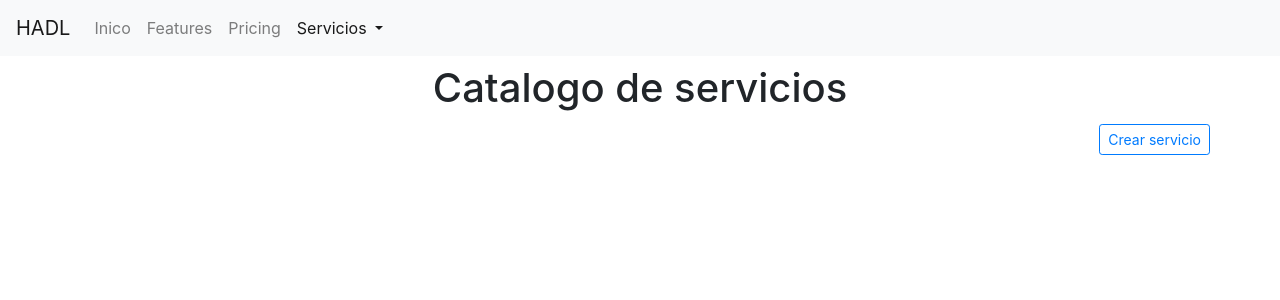
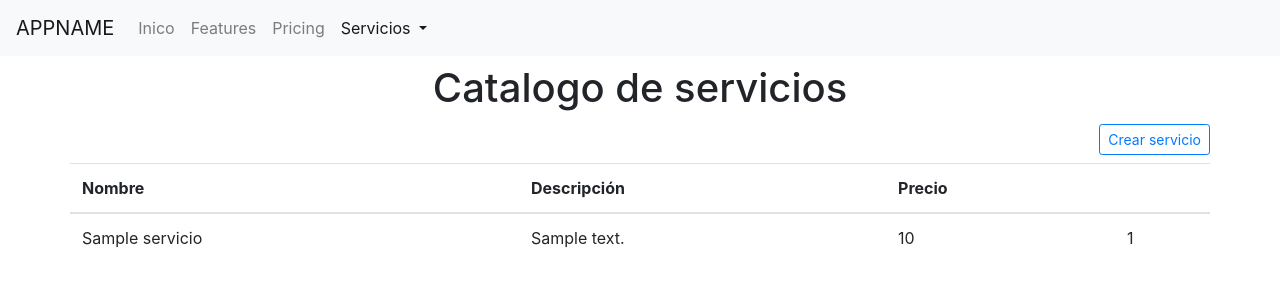
Before and after one commit to Choco1125/HADL, a PHP site: page /HADL/servicios/catalogo in a window 1280 px wide. Shown: the top 300 px of the page. Run offline with PHP 8.4, Linux system fonts and the light colour scheme; the visitor is signed in with stand-in values (Sample User, id 1); tables that the repository leaves empty hold one stand-in row (values such as "Sample post"); some libraries are stand-ins or nearby versions.

Commit message:
Crear servicio

```diff
--- a/Controllers/Servicios.controller.php
+++ b/Controllers/Servicios.controller.php
@@ -11,6 +11,17 @@
         }
 
         public function catalogo(){
+            $this->load_model('Servicio');
+
+            $servicio = new Servicio();
+
+            $this->view->catalogo = $servicio->seleccionar_todos();
+            $this->view->scripts = [
+                'libs/erro.js',
+                'libs/peticiones.js',
+                'libs/spinner.js',
+                'servicios/admin/crear.js',
+            ];
             $this->view->render('admin/servicios/catalogo');
         }
 
@@ -18,4 +29,74 @@
             $this->view->render('admin/servicios/solicitud');
         }
 
+        public function crear_servicio(){
+            $nombre = $this->set_value($_POST['nombre']);
+            $descripcion = $this->set_value($_POST['descripcion']);
+            $precio = $this->set_value($_POST['precio']);
+
+            $errores = [];
+
+            if(empty($nombre)){
+                array_push($errores,[
+                    'input'=>'nombre',
+                    'mensaje'=>'Debes llenar este campo'
+                ]);
+            }
+            if(empty($descripcion)){
+                array_push($errores,[
+                    'input'=>'descripcion',
+                    'mensaje'=>'Debes llenar este campo'
+                ]);
+            }
+
+            $precio = str_replace('.','',$precio);
+            $precio = str_replace(',','',$precio);
+
+            if(empty($precio)){
+                array_push($errores,[
+                    'input'=>'precio',
+                    'mensaje'=>'Debes llenar este campo'
+                ]);
+            }else if(!is_numeric($precio)){
+                array_push($errores,[
+                    'input'=>'precio',
+                    'mensaje'=>'Debes ingresar un precio válido'
+                ]);
+            }
+
+            if(count($errores) == 0){
+
+                $this->load_model('Servicio');
+
+                $servicio = new Servicio();
+                $servicio->set_nombre(ucfirst($nombre));
+                $servicio->set_descripcion(ucfirst($descripcion));
+                $servicio->set_precio($precio);
+                $guardar = $servicio->guardar();
+
+
+                if($guardar == ['ok']){
+                    echo json_encode([
+                        'status'=>201,
+                        'datos'=>[
+                            'id' => $servicio->get_id(),
+                            'nombre' => $servicio->get_nombre(),
+                            'descripcion' => $servicio->get_descripcion(),
+                            'precio' => $servicio->get_precio()
+                        ]
+                    ]);
+                }else{
+                    echo json_encode([
+                        'status' => 400,
+                        'error' => $guardar
+                    ]);
+                }
+
+            }else{
+                echo json_encode([
+                    'status' => 400,
+                    'error'=> $errores
+                ]);
+            }
+        }
     }
--- a/core/conection.php
+++ b/core/conection.php
@@ -1,12 +1,17 @@
 <?php
     abstract class Connection{
-        protected $coexion_db;
+        protected $db_connection;
 
         public function __construct(){
             try {
                 $dsn = DB_DRIVER.':host='.DB_HOST.';dbname='. DB_NAME;
-                $this->db_connection = new PDO($dsn,DB_USER,DB_PASS);
-                $this->db_connection->setAttribute(PDO::ATTR_ERRMODE,PDO::ERRMODE_EXCEPTION);
+                $opciones = [
+                    PDO::ATTR_ERRMODE => PDO::ERRMODE_EXCEPTION,
+                    PDO::ATTR_EMULATE_PREPARES => false
+                ];
+                $this->db_connection = new PDO($dsn,DB_USER,DB_PASS,$opciones);
+
+                // $this->db_connection->setAttribute(PDO::ATTR_ERRMODE,PDO::ERRMODE_EXCEPTION);
             } catch (PDOException $ex) {
                 echo $ex->getMessage();
                 die();
--- /dev/null
+++ b/models/Servicio.model.php
@@ -0,0 +1,68 @@
+<?php
+    class Servicio extends Model{
+
+        private $id;
+        private $nombre;
+        private $descripcion;
+        private $precio;
+
+        public function __construct($id = null,$nombre=null,$descripcion=null,$precio = null){
+            parent::__construct();
+            $this->table = 'servicio';
+            $this->id = $id;
+            $this->nombre = $nombre;
+            $this->descripcion = $descripcion;
+            $this->precio = $precio;
+        }
+
+        public function get_id(){
+            return $this->id;
+        }
+        public function set_id($id){
+            $this->id = $id;
+        }
+
+        public function get_nombre(){
+            return $this->nombre;
+        }
+        public function set_nombre($nombre){
+            $this->nombre = $nombre;
+        }
+
+        public function get_descripcion(){
+            return $this->descripcion;
+        }
+        public function set_descripcion($descripcion){
+            $this->descripcion = $descripcion;
+        }
+
+        public function get_precio(){
+            return $this->precio;
+        }
+        public function set_precio($precio){
+            $this->precio = $precio;
+        }
+
+        public function guardar(){
+            try {
+                $consulta = "INSERT INTO servicio (nombre,descripcion,precio) VALUES (:nombre,:descripcion,:precio)";
+
+                $sql = $this->db_connection->prepare($consulta);
+
+                $sql->execute([
+                    'nombre' => $this->nombre,
+                    'descripcion' => $this->descripcion,
+                    'precio' => $this->precio
+                ]);
+
+                $this->set_id($this->db_connection->lastInsertId());
+
+                return ['ok'];
+
+            } catch (PDOException $ex) {
+                return [
+                    'error'=> $ex->errorInfo
+                ];
+            }
+        }
+    }
--- a/public/js/libs/spinner.js
+++ b/public/js/libs/spinner.js
@@ -7,7 +7,6 @@ const Spinner = {
     },
     start: function(id){
         let elemento = document.getElementById(id);
-        console.log(elemento)
         elemento.setAttribute('disabled','');
         elemento.appendChild(this.create());
     },
--- /dev/null
+++ b/public/js/servicios/admin/crear.js
@@ -0,0 +1,47 @@
+let btn = document.getElementById('btn-crear');
+
+let nombre = document.getElementById('nombre');
+let descripcion = document.getElementById('descripcion');
+let precio = document.getElementById('precio');
+
+let tbl = document.getElementById('tbl');
+
+function agregarFila(id, nombre,descripcion,precio) {
+    let tr = document.createElement('tr');
+    let valores = [nombre,descripcion,precio,id];
+    for (let i = 0; i < valores.length; i++) {
+        let td = document.createElement('td');
+        td.innerHTML = valores[i];
+        tr.appendChild(td);
+    }
+    tbl.appendChild(tr);
+}
+
+btn.addEventListener('click',async ()=>{
+
+    let formData = new FormData();
+    formData.append('nombre',nombre.value);
+    formData.append('descripcion',descripcion.value);
+    formData.append('precio',precio.value);
+    Spinner.start('btn-crear');
+    let res = await consumidor.post('servicios','crear_servicio',formData);
+    Spinner.end('btn-crear');
+    switch (res.status) {
+        case 201:
+            let datos = res.datos;
+            agregarFila(datos.id,datos.nombre,datos.descripcion,datos.precio);
+            nombre.value = '';
+            descripcion.value = '';
+            precio.value = '';
+            $('#crear').modal('hide');
+            break;
+        case 400:
+            let errores = res.error;
+            errores.forEach(({input,mensaje})=>Erro.set(`${input}_group`,mensaje));
+            break;
+
+        default:
+            console.log(res);
+            break;
+    }
+});
--- a/views/admin/servicios/catalogo.php
+++ b/views/admin/servicios/catalogo.php
@@ -10,9 +10,35 @@
     <div class="row mt-1 mb-2 justify-content-end">
         <button class="btn btn-outline-primary btn-sm" data-toggle="modal" data-target="#crear">Crear servicio</a>
     </div>
+    <div class="row mt-2 mb-3">
+        <table class="table table-hover">
+            <thead>
+                <tr>
+                    <th scope="col">Nombre</th>
+                    <th scope="col">Descripción</th>
+                    <th scope="col">Precio</th>
+                    <th scope="col"></th>
+                </tr>
+            </thead>
+            <tbody id="tbl">
+        <?php
+            if(!is_null($this->catalogo)){
+                foreach ($this->catalogo as $servicio) {
+        ?>
+                <tr>
+                    <td><?php echo $servicio->nombre; ?></td>
+                    <td><?php echo $servicio->descripcion; ?></td>
+                    <td><?php echo $servicio->precio; ?></td>
+                    <td><?php echo $servicio->id; ?></td>
+                </tr>
+        <?php
+                }
+            }
+        ?>
+            </tbody>
+        </table>
+    </div>
 </div>
-
-
 
 <?php
     require 'views/admin/servicios/servicio/crear.php';
--- a/views/admin/servicios/servicio/crear.php
+++ b/views/admin/servicios/servicio/crear.php
@@ -26,7 +26,7 @@
       </div>
       <div class="modal-footer">
         <button type="button" class="btn btn-outline-secondary" data-dismiss="modal">Cerrar</button>
-        <button type="button" class="btn btn-primary">Guardar</button>
+        <button type="button" class="btn btn-primary" id="btn-crear">Guardar</button>
       </div>
     </div>
   </div>
```
Also changed, not shown: database/HADL.sql (+26 -1 lines).
